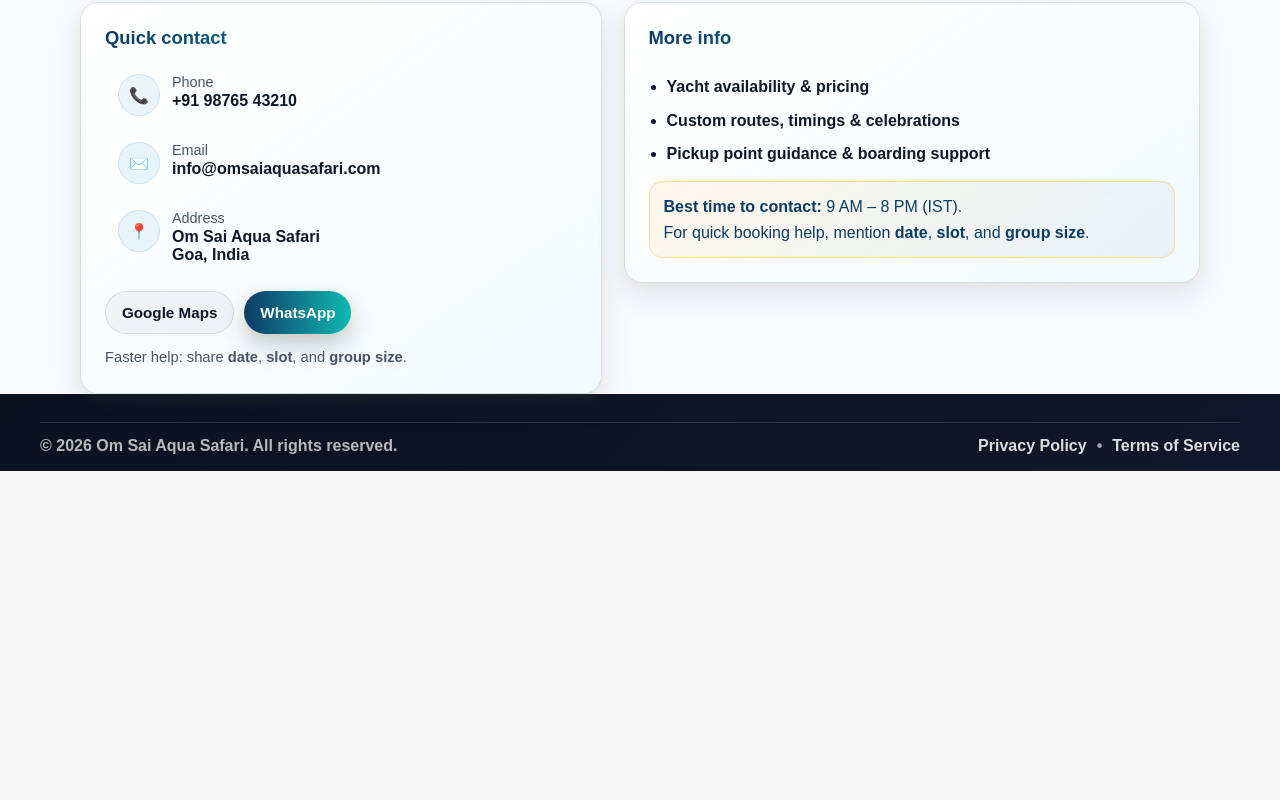
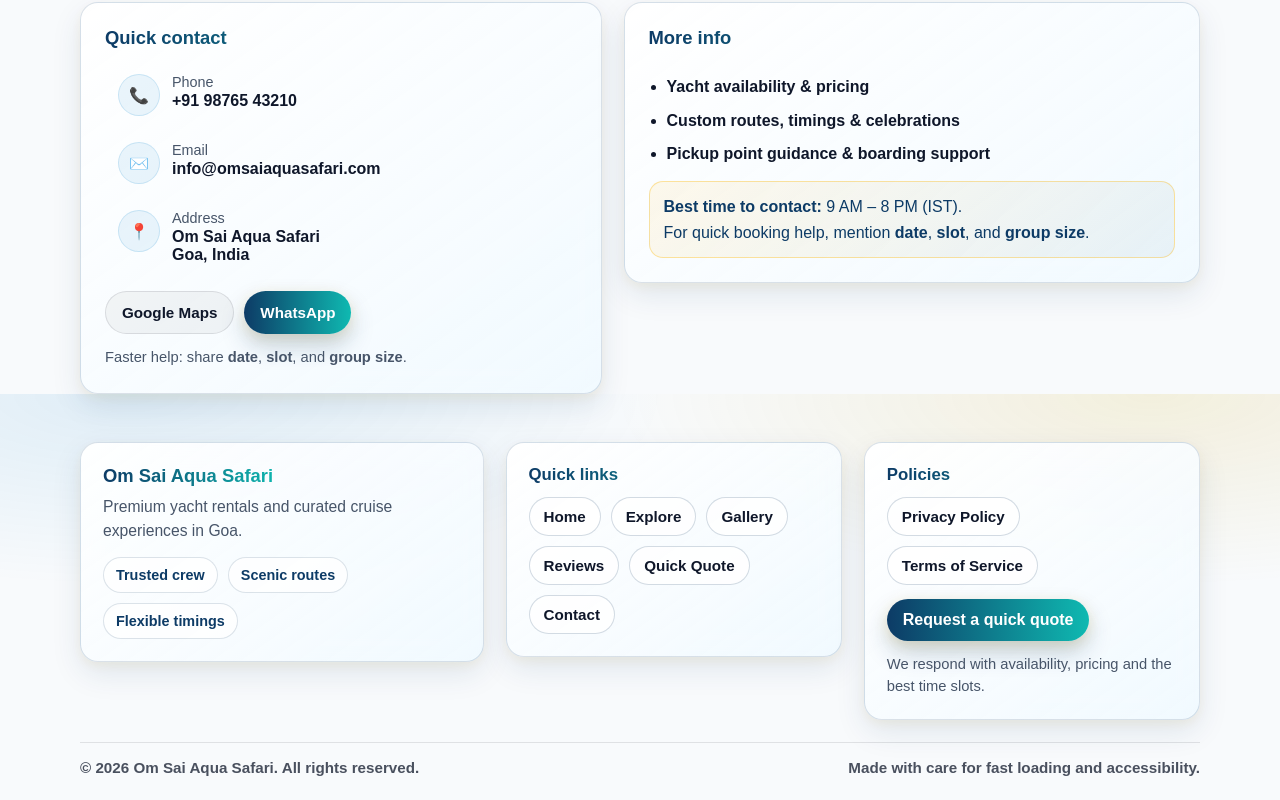
Before and after one commit to mittal19/omSaiAquaSafari, an Angular app: page /reviews in a window 1280 px wide. Shown: the part 1476-2276 px from the top of the page. Before the commit the page ends 1947 px from the top, so only its background shows below. Built offline with nearby package versions, Linux system fonts and the light colour scheme.

Commit message:
footer updated

```diff
--- a/src/app/common/footer/footer.component.css
+++ b/src/app/common/footer/footer.component.css
@@ -1,82 +1,234 @@
-.footer {
-  background: linear-gradient(135deg, #0b1220, #0f172a);
-  color: #fff;
-  padding: 28px 16px 16px;
-  font-weight: 600;
+:host {
+  --brand-blue: #0080c8;
+  --brand-gold: #c8a000;
+
+  --text: #0f172a;
+  --muted: #475569;
+  --surface: #f8fafc;
+  --border: rgba(2, 6, 23, 0.12);
+
+  --radius-lg: 18px;
+  --radius-md: 14px;
+
+  display: block;
 }
 
-.footer-container {
-  max-width: 1200px;
-  margin: 0 auto;
-  display: grid;
-  gap: 20px;
+/* Footer section background (same language as Enquire) */
+.footer {
+  padding-top: 48px;
+  padding-bottom: 24px;
+  background:
+    radial-gradient(900px 320px at 10% 0%, rgba(0, 128, 200, 0.10), transparent 60%),
+    radial-gradient(900px 320px at 90% 0%, rgba(200, 160, 0, 0.12), transparent 60%),
+    var(--surface);
 }
 
-/* Quick links */
-.footer-links {
+.footer__inner {
+  display: block;
+}
+
+.footer__wrap {
+  width: min(1120px, calc(100% - 2rem));
+  margin: 0 auto;
+}
+
+/* Grid */
+.footer__grid {
+  display: grid;
+  grid-template-columns: 1.2fr 1fr 1fr;
+  gap: clamp(14px, 2vw, 22px);
+  align-items: start;
+}
+
+/* Card (match enquire__card feel) */
+.footer__card {
+  background: linear-gradient(
+    145deg,
+    rgba(255, 255, 255, 0.95),
+    rgba(240, 249, 255, 0.85)
+  );
+  border: 1px solid rgba(13, 59, 102, 0.15);
+  border-radius: var(--radius-lg);
+  padding: clamp(16px, 2vw, 22px);
+  box-shadow:
+    0 12px 30px rgba(13, 59, 102, 0.10),
+    0 4px 12px rgba(255, 183, 3, 0.08);
+  backdrop-filter: blur(14px);
+}
+
+/* Titles */
+.footer__cardTitle {
+  margin: 0 0 12px;
+  font-size: 1.05rem;
+  font-weight: 800;
+  background: linear-gradient(90deg, #0d3b66, #0fb9b1);
+  -webkit-background-clip: text;
+  -webkit-text-fill-color: transparent;
+}
+
+/* Brand block */
+.footer__brandName {
+  margin: 0 0 8px;
+  font-weight: 900;
+  font-size: 1.15rem;
+  background: linear-gradient(90deg, #0d3b66, #0fb9b1, #ffb703);
+  -webkit-background-clip: text;
+  -webkit-text-fill-color: transparent;
+}
+
+.footer__brandTagline {
+  margin: 0 0 14px;
+  color: var(--muted);
+  line-height: 1.55;
+  font-size: 0.98rem;
+}
+
+.footer__badges {
   display: flex;
   flex-wrap: wrap;
-  gap: 18px;
-  justify-content: center;
-}
-
-.footer-links a {
-  text-decoration: none;
-  color: rgba(255, 255, 255, 0.85);
-  font-weight: 700;
-  transition: color 0.2s ease;
-}
-
-.footer-links a:hover {
-  color: #0ea5e9;
-}
-
-/* Bottom section */
-.footer-bottom {
-  border-top: 1px solid rgba(255, 255, 255, 0.12);
-  padding-top: 14px;
-  display: flex;
-  justify-content: space-between;
-  align-items: center;
-  flex-wrap: wrap;
-  gap: 12px;
-}
-
-.copyright {
-  margin: 0;
-  color: rgba(255, 255, 255, 0.7);
-}
-
-.legal {
-  display: flex;
-  align-items: center;
   gap: 10px;
 }
 
-.legal a {
-  text-decoration: none;
-  color: rgba(255, 255, 255, 0.85);
+.footer__badge {
+  display: inline-flex;
+  align-items: center;
+  padding: 9px 12px;
+  border-radius: 999px;
+  border: 1px solid rgba(13, 59, 102, 0.14);
+  background: rgba(255, 255, 255, 0.75);
+  color: #0d3b66;
   font-weight: 700;
-  transition: color 0.2s ease;
+  font-size: 0.9rem;
 }
 
-.legal a:hover {
-  color: #0ea5e9;
+/* Links */
+.footer__links,
+.footer__legalLinks {
+  display: flex;
+  flex-wrap: wrap;
+  gap: 10px;
 }
 
-.dot {
-  opacity: 0.6;
+.footer__link {
+  text-decoration: none;
+  display: inline-flex;
+  align-items: center;
+  justify-content: center;
+  padding: 10px 14px;
+  border-radius: 999px;
+  border: 1px solid rgba(13, 59, 102, 0.18);
+  background: rgba(255, 255, 255, 0.85);
+  color: #0f172a;
+  font-weight: 800;
+  font-size: 0.95rem;
+  transition: transform 180ms ease, box-shadow 180ms ease, background 180ms ease, border-color 180ms ease;
 }
 
-/* Mobile */
-@media (max-width: 768px) {
-  .footer-links {
-    justify-content: center;
-    text-align: center;
+.footer__link--muted {
+  font-weight: 800;
+}
+
+.footer__link:hover {
+  transform: translateY(-2px);
+  border-color: rgba(15, 185, 177, 0.35);
+  box-shadow:
+    0 10px 22px rgba(13, 59, 102, 0.12),
+    0 4px 10px rgba(255, 183, 3, 0.10);
+}
+
+.footer__link:focus-visible {
+  outline: none;
+  box-shadow:
+    0 0 0 4px rgba(15, 185, 177, 0.18),
+    0 10px 22px rgba(13, 59, 102, 0.12);
+}
+
+/* CTA button (same gradient language as enquire .btn) */
+.footer__cta {
+  margin-top: 14px;
+  text-decoration: none;
+  display: inline-flex;
+  justify-content: center;
+  padding: 12px 16px;
+  border-radius: 999px;
+  font-weight: 900;
+  color: #fff;
+  background: linear-gradient(90deg, #0d3b66, #0fb9b1, #ffb703);
+  background-size: 200% auto;
+  box-shadow:
+    0 12px 24px rgba(13, 59, 102, 0.22),
+    0 4px 14px rgba(255, 183, 3, 0.18);
+  transition: transform 220ms ease, box-shadow 220ms ease, background-position 220ms ease;
+}
+
+.footer__cta:hover {
+  background-position: 100% center;
+  transform: translateY(-2px);
+  box-shadow:
+    0 16px 36px rgba(13, 59, 102, 0.30),
+    0 6px 20px rgba(255, 183, 3, 0.24);
+}
+
+.footer__cta:active {
+  transform: translateY(0);
+}
+
+.footer__cta:focus-visible {
+  outline: none;
+  box-shadow:
+    0 0 0 4px rgba(15, 185, 177, 0.18),
+    0 16px 36px rgba(13, 59, 102, 0.25);
+}
+
+.footer__fineprint {
+  margin: 12px 0 0;
+  color: var(--muted);
+  font-size: 0.92rem;
+  line-height: 1.5;
+}
+
+/* Bottom bar */
+.footer__bottom {
+  margin-top: clamp(16px, 2vw, 22px);
+  padding-top: 16px;
+  border-top: 1px solid rgba(2, 6, 23, 0.10);
+  display: flex;
+  align-items: center;
+  justify-content: space-between;
+  gap: 10px;
+  flex-wrap: wrap;
+}
+
+.footer__copyright,
+.footer__meta {
+  margin: 0;
+  color: rgba(15, 23, 42, 0.75);
+  font-weight: 650;
+  font-size: 0.95rem;
+}
+
+/* Responsive */
+@media (max-width: 960px) {
+  .footer__grid {
+    grid-template-columns: 1fr;
+  }
+}
+
+@media (max-width: 640px) {
+  .footer__wrap {
+    width: min(1120px, calc(100% - 1.25rem));
   }
 
-  .footer-bottom {
+  .footer__bottom {
     flex-direction: column;
     text-align: center;
+    align-items: center;
   }
 }
+
+@media (prefers-reduced-motion: reduce) {
+  .footer__link,
+  .footer__cta {
+    transition: none;
+  }
+}
--- a/src/app/common/footer/footer.component.html
+++ b/src/app/common/footer/footer.component.html
@@ -1,29 +1,68 @@
-<section id="footer">
-  <footer class="footer">
-    <div class="footer-container">
+<section id="footer" class="footer" aria-label="Site footer">
+  <footer class="footer__inner">
+    <div class="footer__wrap">
+      <div class="footer__grid">
+        <!-- Brand / About -->
+        <div class="footer__card footer__brand" aria-label="Brand">
+          <p class="footer__brandName">Om Sai Aqua Safari</p>
+          <p class="footer__brandTagline">
+            Premium yacht rentals and curated cruise experiences in Goa.
+          </p>
 
-      <!-- Quick Links -->
-      <!-- <nav class="footer-links" aria-label="Quick links">
-        <a href="#home">Home</a>
-        <a href="#explore">Explore</a>
-        <a href="#reviews">Reviews</a>
-        <a href="#enquire">Quick Quote</a>
-        <a href="#contactus">Contact</a>
-      </nav> -->
+          <div class="footer__badges" aria-label="Highlights">
+            <span class="footer__badge">Trusted crew</span>
+            <span class="footer__badge">Scenic routes</span>
+            <span class="footer__badge">Flexible timings</span>
+          </div>
+        </div>
+
+        <!-- Quick Links -->
+        <nav class="footer__card footer__nav" aria-label="Quick links">
+          <p class="footer__cardTitle">Quick links</p>
+
+          <div class="footer__links">
+            <a class="footer__link" href="#home">Home</a>
+            <a class="footer__link" href="#explore">Explore</a>
+            <a class="footer__link" href="#gallery">Gallery</a>
+            <a class="footer__link" href="#reviews">Reviews</a>
+            <a class="footer__link" href="#enquire">Quick Quote</a>
+            <a class="footer__link" href="#contactus">Contact</a>
+          </div>
+        </nav>
+
+        <!-- Legal / CTA -->
+        <div class="footer__card footer__legal" aria-label="Legal and policies">
+          <p class="footer__cardTitle">Policies</p>
+
+          <div class="footer__legalLinks">
+            <a class="footer__link footer__link--muted" routerLink="/privacy" aria-label="Privacy policy">
+              Privacy Policy
+            </a>
+            <a class="footer__link footer__link--muted" routerLink="/terms" aria-label="Terms of service">
+              Terms of Service
+            </a>
+          </div>
+
+          <a class="footer__cta" href="#enquire" aria-label="Request a quick quote">
+            Request a quick quote
+          </a>
+
+          <p class="footer__fineprint">
+            We respond with availability, pricing and the best time slots.
+          </p>
+        </div>
+      </div>
 
       <!-- Bottom Bar -->
-      <div class="footer-bottom">
-        <p class="copyright">
+      <div class="footer__bottom" aria-label="Copyright">
+        <p class="footer__copyright">
           © {{ currentYear }} Om Sai Aqua Safari. All rights reserved.
         </p>
 
-        <div class="legal">
-          <a routerLink="/privacy">Privacy Policy</a>
-          <span class="dot">•</span>
-          <a routerLink="/terms">Terms of Service</a>
-        </div>
+        <p class="footer__meta">
+          Made with care for fast loading and accessibility.
+        </p>
       </div>
-
     </div>
   </footer>
 </section>
```
